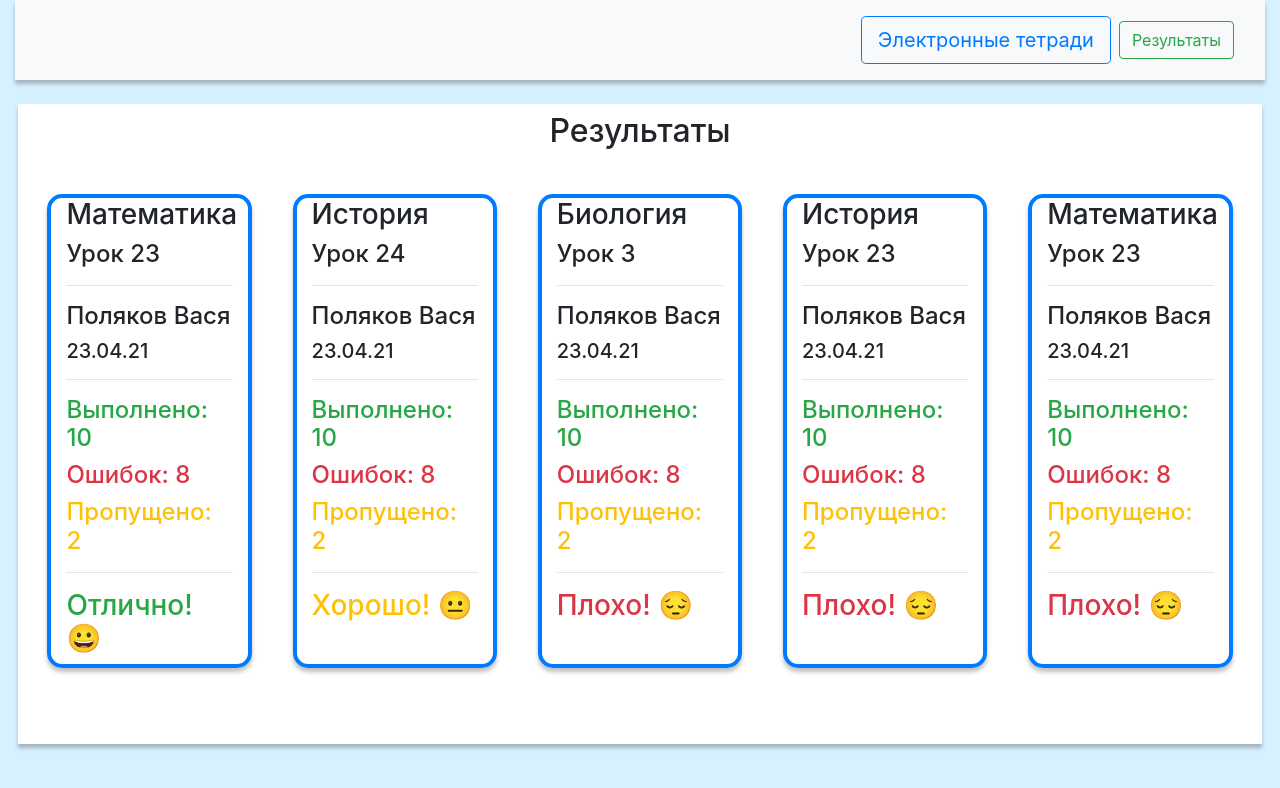
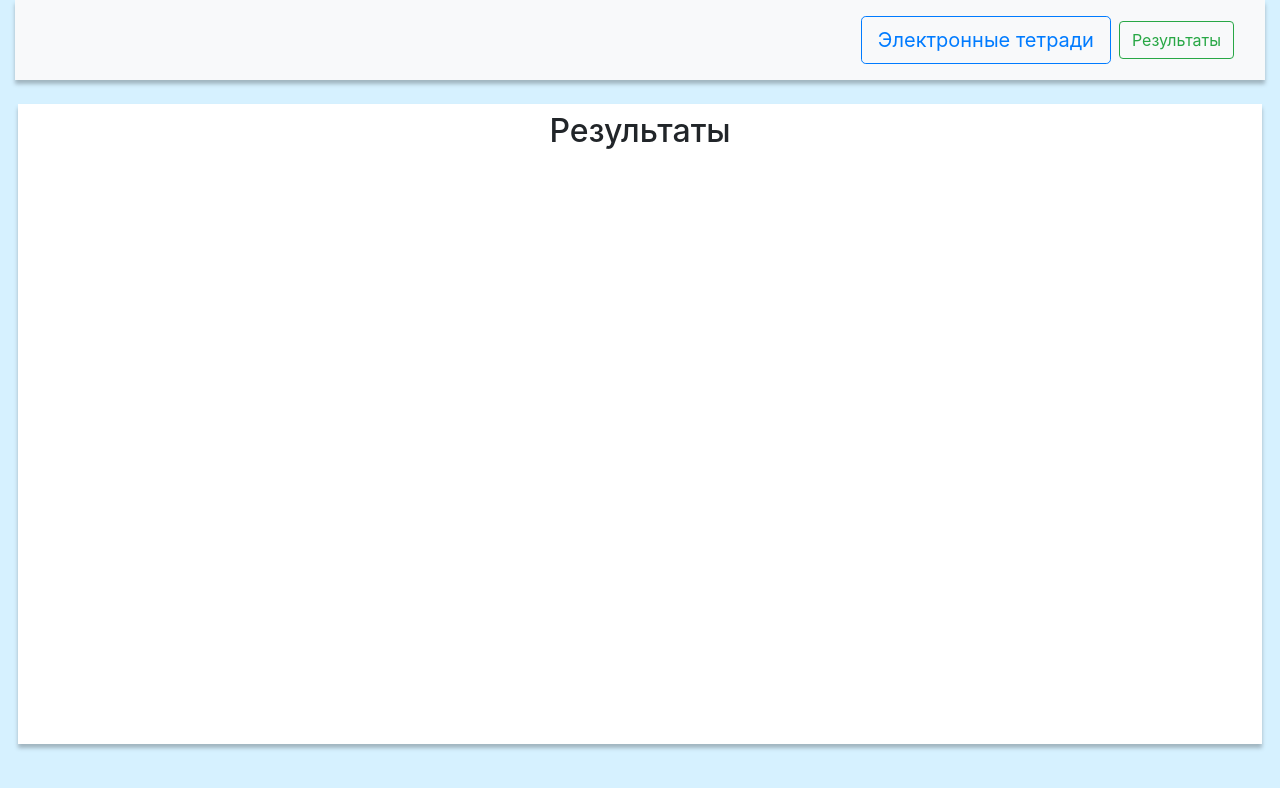
Before and after one commit to igar1991/e-book, a React (Create React App) app: page /result in a window 1280 px wide. Shown: the top 788 px of the page. Built offline with nearby package versions, Linux system fonts and the light colour scheme.

Commit message:
add result render

```diff
--- a/src/context/result/resultReducer.js
+++ b/src/context/result/resultReducer.js
@@ -28,7 +28,6 @@ export const resultReducer = (state, { payload, type }) => {
         error: 2,
         miss: 1,
         res: "good",
-        modalName: false,
         allResult: [...state.allResult, { titleBook: state.titleBook,
           titleClass: state.titleClass,
           nameStudent: state.nameStudent,
--- a/src/context/result/resultState.js
+++ b/src/context/result/resultState.js
@@ -39,7 +39,7 @@ export const ResultState = ({ children }) => {
   }
 
   return (
-    <ResultContext.Provider value={{ stateR: state, addStartdata, openModalName, addAllResult }}>
+    <ResultContext.Provider value={{ stateR: state, allResult: state.allResult, addStartdata, openModalName, addAllResult }}>
       {children}
     </ResultContext.Provider>
   );
--- a/src/pages/result.js
+++ b/src/pages/result.js
@@ -1,77 +1,34 @@
-import React from "react";
+import React, { useContext } from "react";
+import { ResultContext } from "../context/result/resultContext";
 
 export const Result = () => {
+
+  const { allResult } = useContext(ResultContext)
+
   return (
     <div className="book" style={{ minHeight: "40rem" }}>
       <div className="d-flex justify-content-around p-2">
         <h2>Результаты</h2>
       </div>
       <div className="row justify-content-around p-4">
-        <div className="resultcards col-lg-2 col-md-6 m-1">
-          <h3>Математика</h3>
-          <h4>Урок 23</h4>
-          <hr />
-          <h4>Поляков Вася</h4>
-          <h5>23.04.21</h5>
-          <hr />
-          <h4 className="text-success">Выполнено: 10</h4>
-          <h4 className="text-danger">Ошибок: 8</h4>
-          <h4 className="text-warning">Пропущено: 2</h4>
-          <hr />
-          <h3 className="text-success">Отлично! 😀</h3>
-        </div>
-        <div className="resultcards col-lg-2 col-md-6 m-1">
-          <h3>История</h3>
-          <h4>Урок 24</h4>
-          <hr />
-          <h4>Поляков Вася</h4>
-          <h5>23.04.21</h5>
-          <hr />
-          <h4 className="text-success">Выполнено: 10</h4>
-          <h4 className="text-danger">Ошибок: 8</h4>
-          <h4 className="text-warning">Пропущено: 2</h4>
-          <hr />
-          <h3 className="text-warning">Хорошо! 😐</h3>
-        </div>
-        <div className="resultcards col-lg-2 col-md-6 m-1">
-          <h3>Биология</h3>
-          <h4>Урок 3</h4>
-          <hr />
-          <h4>Поляков Вася</h4>
-          <h5>23.04.21</h5>
-          <hr />
-          <h4 className="text-success">Выполнено: 10</h4>
-          <h4 className="text-danger">Ошибок: 8</h4>
-          <h4 className="text-warning">Пропущено: 2</h4>
-          <hr />
-          <h3 className="text-danger">Плохо! 😔</h3>
-        </div>
-        <div className="resultcards col-lg-2 col-md-6 m-1">
-          <h3>История</h3>
-          <h4>Урок 23</h4>
-          <hr />
-          <h4>Поляков Вася</h4>
-          <h5>23.04.21</h5>
-          <hr />
-          <h4 className="text-success">Выполнено: 10</h4>
-          <h4 className="text-danger">Ошибок: 8</h4>
-          <h4 className="text-warning">Пропущено: 2</h4>
-          <hr />
-          <h3 className="text-danger">Плохо! 😔</h3>
-        </div>
-        <div className="resultcards col-lg-2 col-md-6 m-1">
-          <h3>Математика</h3>
-          <h4>Урок 23</h4>
-          <hr />
-          <h4>Поляков Вася</h4>
-          <h5>23.04.21</h5>
-          <hr />
-          <h4 className="text-success">Выполнено: 10</h4>
-          <h4 className="text-danger">Ошибок: 8</h4>
-          <h4 className="text-warning">Пропущено: 2</h4>
-          <hr />
-          <h3 className="text-danger">Плохо! 😔</h3>
-        </div>
+        {allResult && allResult.map((item, index) => {
+          return (
+            <div className="resultcards col-lg-2 col-md-6 m-1" key={index}>
+              <h3>{item.titleBook}</h3>
+              <h4>{item.titleClass}</h4>
+              <hr />
+              <h4>{item.nameStudent}</h4>
+              <h5>{item.date}</h5>
+              <hr />
+              <h4 className="text-success">Выполнено: {item.solvet}</h4>
+              <h4 className="text-danger">Ошибок: {item.error}</h4>
+              <h4 className="text-warning">Пропущено: {item.miss}</h4>
+              <hr />
+              <h3 className="text-success">{item.res}</h3>
+            </div>
+          )
+        })}
+
       </div>
     </div>
   );
```
